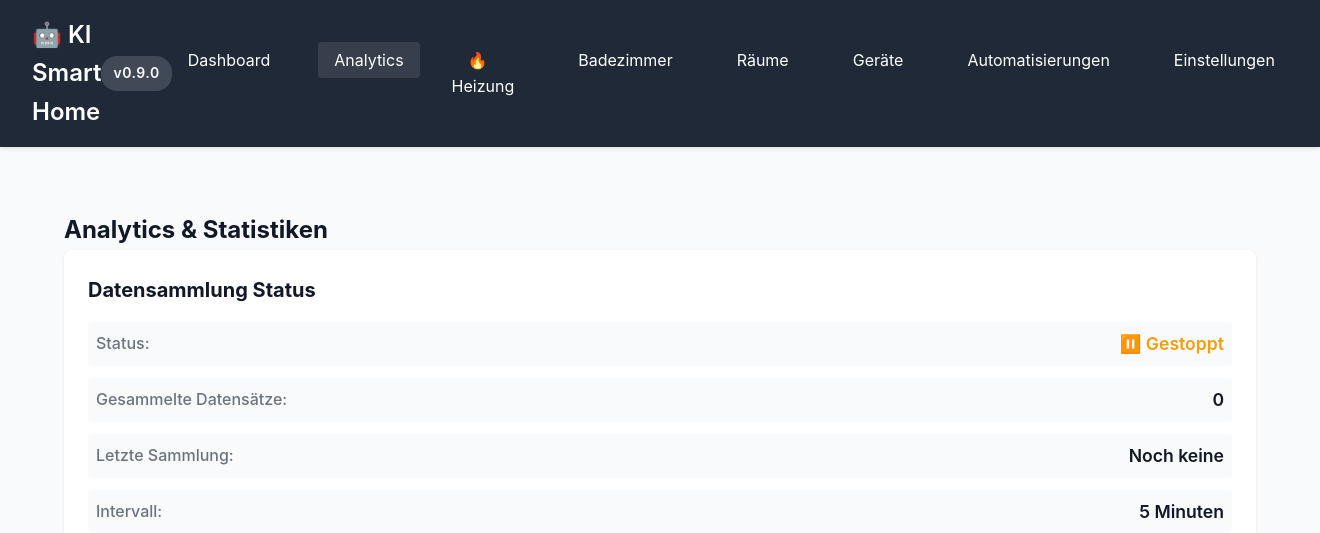
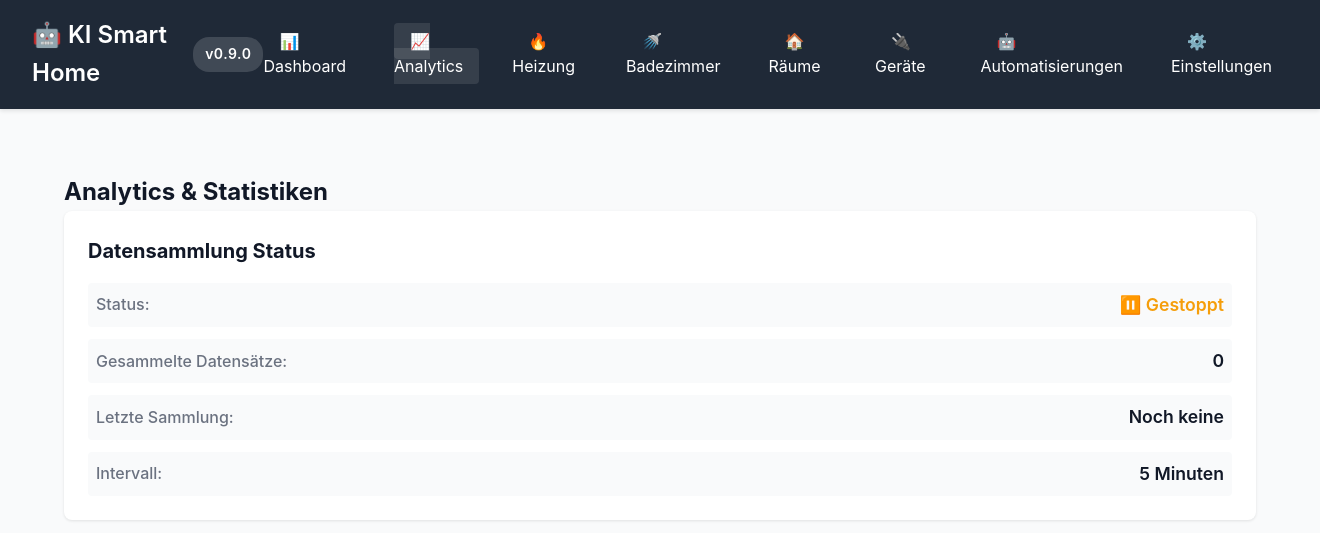
Before and after one commit to SHP-ART/KI-SYSTEM, a Flask app: page /analytics in a window 1320 px wide. Shown: the top 533 px of the page. Run offline with Flask 3, Linux system fonts and the light colour scheme; data that the repository does not hold is empty.

Commit message:
Fix: Einheitliche Emojis in Navigation
Fügt allen Menüpunkten passende Emojis hinzu für ein gleichmäßiges, einheitliches Aussehen im Header.

**UI-Änderungen:**
- 📊 Dashboard
- 📈 Analytics
- 🔥 Heizung
- 🚿 Badezimmer
- 🏠 Räume
- 🔌 Geräte
- 🤖 Automatisierungen
- ⚙️ Einstellungen

🤖 Generated with [Claude Code](https://claude.com/claude-code)

Co-Authored-By: Claude <noreply@anthropic.com>

```diff
--- a/src/web/templates/base.html
+++ b/src/web/templates/base.html
@@ -13,14 +13,14 @@
         </div>
         <div class="version-badge">v{{ app_version }}</div>
         <ul class="nav-menu">
-            <li><a href="/" class="{% if request.path == '/' %}active{% endif %}">Dashboard</a></li>
-            <li><a href="/analytics" class="{% if request.path == '/analytics' %}active{% endif %}">Analytics</a></li>
+            <li><a href="/" class="{% if request.path == '/' %}active{% endif %}">📊 Dashboard</a></li>
+            <li><a href="/analytics" class="{% if request.path == '/analytics' %}active{% endif %}">📈 Analytics</a></li>
             <li><a href="/heizung" class="{% if request.path == '/heizung' %}active{% endif %}">🔥 Heizung</a></li>
-            <li><a href="/luftentfeuchten" class="{% if request.path == '/luftentfeuchten' %}active{% endif %}">Badezimmer</a></li>
-            <li><a href="/rooms" class="{% if request.path == '/rooms' %}active{% endif %}">Räume</a></li>
-            <li><a href="/devices" class="{% if request.path == '/devices' %}active{% endif %}">Geräte</a></li>
-            <li><a href="/automations" class="{% if request.path == '/automations' %}active{% endif %}">Automatisierungen</a></li>
-            <li><a href="/settings" class="{% if request.path == '/settings' %}active{% endif %}">Einstellungen</a></li>
+            <li><a href="/luftentfeuchten" class="{% if request.path == '/luftentfeuchten' %}active{% endif %}">🚿 Badezimmer</a></li>
+            <li><a href="/rooms" class="{% if request.path == '/rooms' %}active{% endif %}">🏠 Räume</a></li>
+            <li><a href="/devices" class="{% if request.path == '/devices' %}active{% endif %}">🔌 Geräte</a></li>
+            <li><a href="/automations" class="{% if request.path == '/automations' %}active{% endif %}">🤖 Automatisierungen</a></li>
+            <li><a href="/settings" class="{% if request.path == '/settings' %}active{% endif %}">⚙️ Einstellungen</a></li>
         </ul>
     </nav>
 
```
